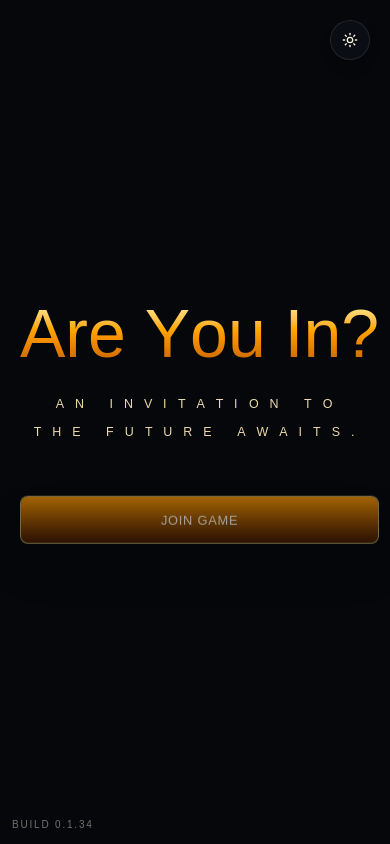
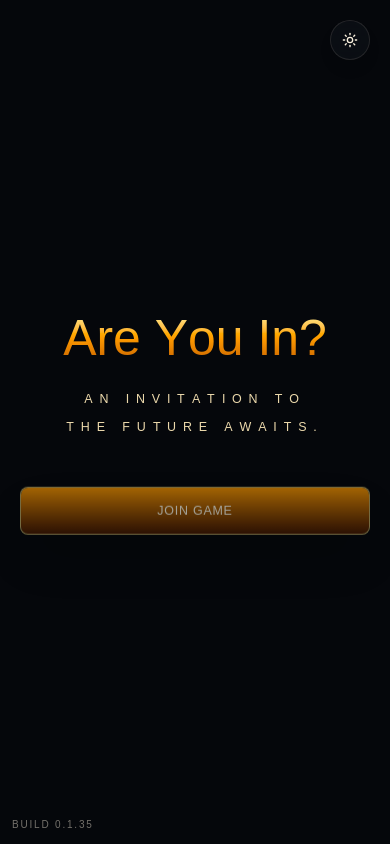
Before and after one commit to johnpolacek/areyouingame, a Next.js app: page / in a window 390 px wide. Built offline with nearby package versions, Linux system fonts and the light colour scheme; no server answers; a web font is replaced by a local one.

Commit message:
Fix mobile game beginning layout

```diff
--- a/app/animated-home-hero.tsx
+++ b/app/animated-home-hero.tsx
@@ -285,13 +285,13 @@ export function AnimatedHomeHero() {
   return (
     <section
       ref={containerRef}
-      className="relative z-10 mx-auto flex w-full flex-col items-center justify-center gap-7 self-center text-center sm:gap-8"
+      className="relative z-10 mx-auto flex w-full max-w-[calc(100vw-2.5rem)] flex-col items-center justify-center gap-6 self-center text-center sm:max-w-none sm:gap-8"
       aria-labelledby="entry-title"
     >
       <h1
         ref={titleRef}
         id="entry-title"
-        className="hero-display-title w-full whitespace-nowrap bg-gradient-to-t from-amber-950 via-amber-700 to-amber-500 bg-clip-text selection:bg-amber-500/35 text-[clamp(4.25rem,14vw,10rem)] leading-[0.82] font-normal tracking-normal text-transparent [font-kerning:none] [text-rendering:optimizeSpeed] dark:from-amber-600/90 dark:via-amber-500 dark:to-amber-200"
+        className="hero-display-title w-full whitespace-nowrap bg-gradient-to-t from-amber-950 via-amber-700 to-amber-500 bg-clip-text selection:bg-amber-500/35 text-[clamp(2.7rem,12.8vw,4rem)] leading-[0.9] font-normal tracking-normal text-transparent [font-kerning:none] [text-rendering:optimizeSpeed] dark:from-amber-600/90 dark:via-amber-500 dark:to-amber-200 sm:text-[clamp(4.25rem,14vw,10rem)] sm:leading-[0.82]"
         style={{ fontFamily: displayFontFamily, opacity: 0 }}
       >
         Are You In?
@@ -299,7 +299,7 @@ export function AnimatedHomeHero() {
       <p
         ref={subtitleRef}
         aria-label={subtitleText}
-        className="w-full max-w-none selection:bg-amber-500/35 text-[0.78rem] leading-7 font-medium tracking-[11px] text-balance text-primary uppercase sm:text-xl"
+        className="w-full max-w-[22rem] selection:bg-amber-500/35 text-[0.78rem] leading-7 font-medium tracking-[0.55em] text-balance text-primary uppercase sm:max-w-none sm:text-xl sm:tracking-[11px]"
         style={{ opacity: 0 }}
       >
         An invitation to the future awaits.
--- a/app/character-draft-form.tsx
+++ b/app/character-draft-form.tsx
@@ -7,7 +7,7 @@ import type { CharacterImage } from "@/lib/character-image";
 import { resizeCharacterImageFile } from "@/lib/client-character-image";
 
 export const primaryActionClass =
-  "relative isolate h-12 w-full max-w-[31rem] overflow-hidden rounded-lg border border-amber-600/40 bg-gradient-to-b from-amber-300 to-amber-700 px-8 font-accent text-[0.8rem] font-normal tracking-[0.06em] text-primary-foreground uppercase shadow-2xl shadow-black/20 backdrop-blur-md transition-all duration-500 ease-in-out hover:-translate-y-0.5 hover:brightness-[1.12] hover:saturate-[1.15] hover:shadow-amber-600/30 active:translate-y-px disabled:opacity-90 dark:border-amber-200/70 dark:from-amber-500 dark:to-amber-950 dark:text-amber-50 dark:shadow-black/60 dark:hover:brightness-[1.18] dark:hover:saturate-[1.2] dark:hover:shadow-amber-400/40 sm:h-[4.5rem] sm:text-[1.12rem] sm:tracking-[0.08em]";
+  "relative isolate h-12 w-full max-w-[min(31rem,calc(100vw-2.5rem))] overflow-hidden rounded-lg border border-amber-600/40 bg-gradient-to-b from-amber-300 to-amber-700 px-6 font-accent text-[0.78rem] font-normal tracking-[0.06em] text-primary-foreground uppercase shadow-2xl shadow-black/20 backdrop-blur-md transition-all duration-500 ease-in-out hover:-translate-y-0.5 hover:brightness-[1.12] hover:saturate-[1.15] hover:shadow-amber-600/30 active:translate-y-px disabled:opacity-90 dark:border-amber-200/70 dark:from-amber-500 dark:to-amber-950 dark:text-amber-50 dark:shadow-black/60 dark:hover:brightness-[1.18] dark:hover:saturate-[1.2] dark:hover:shadow-amber-400/40 sm:h-[4.5rem] sm:px-8 sm:text-[1.12rem] sm:tracking-[0.08em]";
 
 export const playerCreationHeading = "Are You In?";
 export const playerCreationSubhead = "Sign up to create your player character";
--- a/app/page.tsx
+++ b/app/page.tsx
@@ -3,7 +3,7 @@ import { AnimatedHomeHero } from "./animated-home-hero";
 
 export default function Home() {
   return (
-    <main className="relative isolate grid h-svh place-items-center overflow-hidden bg-background px-5 py-16 text-foreground sm:p-8">
+    <main className="relative isolate grid h-svh place-items-center overflow-hidden bg-background px-5 py-12 text-foreground sm:p-8">
       <HeroBackgroundVideo />
 
       <AnimatedHomeHero />
--- a/build-version.json
+++ b/build-version.json
@@ -1,6 +1,6 @@
 {
-  "version": "0.1.34",
-  "label": "Build 0.1.34",
+  "version": "0.1.35",
+  "label": "Build 0.1.35",
   "updatedAt": "2026-05-03",
-  "summary": "Use two-thirds character form layout"
+  "summary": "Fix mobile game beginning layout"
 }
--- a/package.json
+++ b/package.json
@@ -1,6 +1,6 @@
 {
   "name": "are-you-in",
-  "version": "0.1.34",
+  "version": "0.1.35",
   "private": true,
   "packageManager": "pnpm@10.6.4",
   "scripts": {
```
